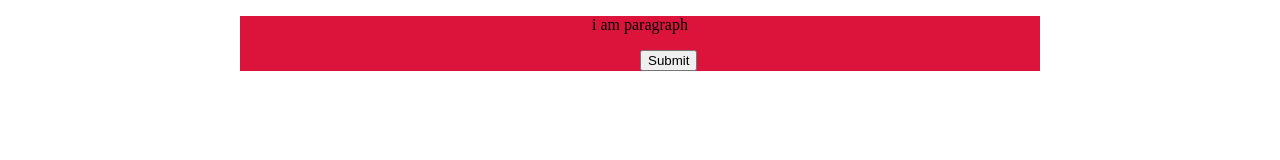
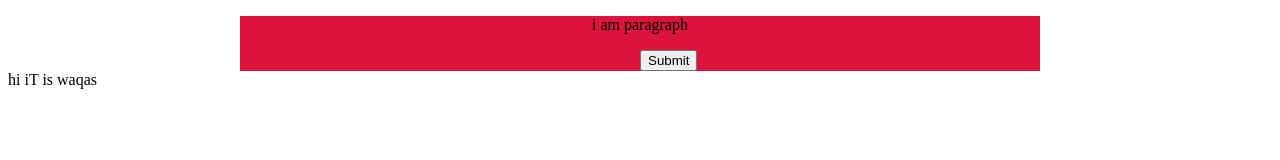
Before and after one commit to azmatsherpalam/webDev, a plain HTML site: page index.htm in a window 1280 px wide. Drawn offline with Linux system fonts and the light colour scheme.

Commit message:
add waqas dev

```diff
--- a/index.htm
+++ b/index.htm
@@ -23,5 +23,7 @@
         <p>i am paragraph</p>
         <button>Submit</button>
     </div>
+    <div> hi iT is waqas
+    </div>
 </body>
 </html>
```
